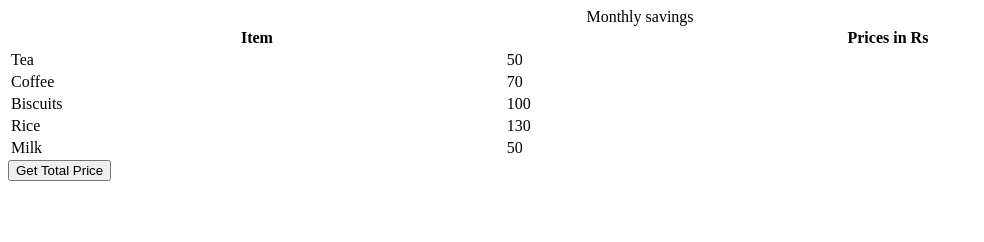
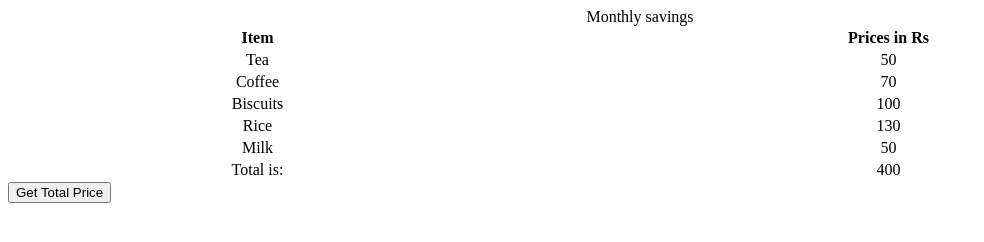
Before and after one commit to acciojob/grofers-checkout-aamirkhan06, a website: page main.html in a window 1280 px wide. Both pictures are taken after a click on the button "Get Total Price". Shown: the whole page, without its empty margins (0-984 px from the left). Drawn offline with Linux system fonts and the light colour scheme.

Commit message:
created a submission

```diff
--- a/main.html
+++ b/main.html
@@ -8,7 +8,7 @@
 
 <body>
     <!-- the entire body must be written by student -->
-    <table style="width: 100%">
+   <table id = "table" style="width: 100%">
     <caption>
       Monthly savings
     </caption>
--- a/script.js
+++ b/script.js
@@ -1,10 +1,29 @@
+
 const getSumBtn = document.createElement("button");
 getSumBtn.append("Get Total Price");
 document.body.appendChild(getSumBtn);
+let table = document.getElementById("table");
+
 
 const getSum = () => {
 //Add your code here
+  let arr = Array.from(document.querySelectorAll(".price"));
+	let sum = 0;
+	arr.forEach((item)=> {
+		 sum += parseInt(item.innerText);
+	});
+	let row =document.createElement("tr");
+	row.setAttribute('id',"ans");
+	let cell1 = document.createElement("td");
+	cell1.innerText = "Total is: ";
+	let cell2 = document.createElement("td");
 
+	cell1.setAttribute('class',"item");
+	cell2.setAttribute('class',"price");
+	cell2.innerText = sum;
+	row.appendChild(cell1)
+	row.appendChild(cell2);
+	table.appendChild(row);
 };
 
 getSumBtn.addEventListener("click", getSum);
--- a/styles.css
+++ b/styles.css
@@ -1,2 +1,6 @@
 
 /* Your CSS Code here. */
+.item,.price
+{
+	text-align:center;
+}
```
